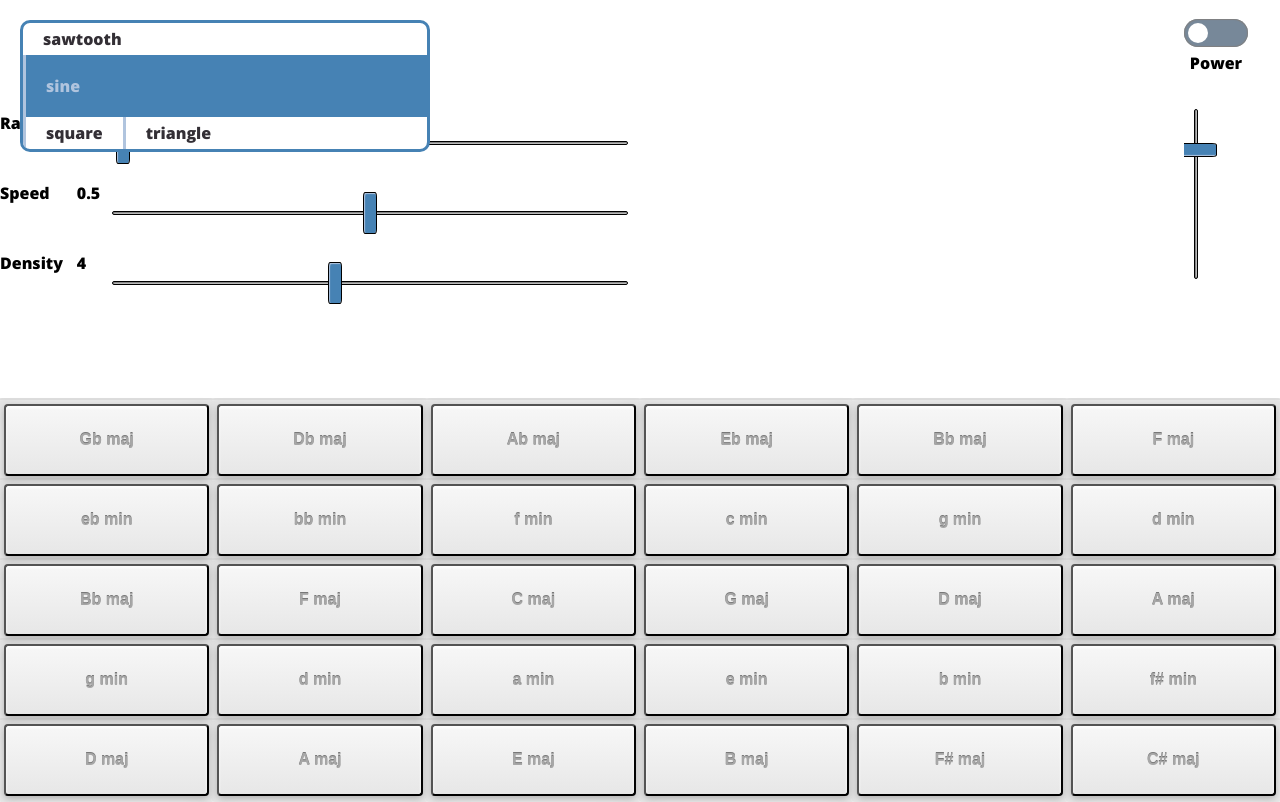
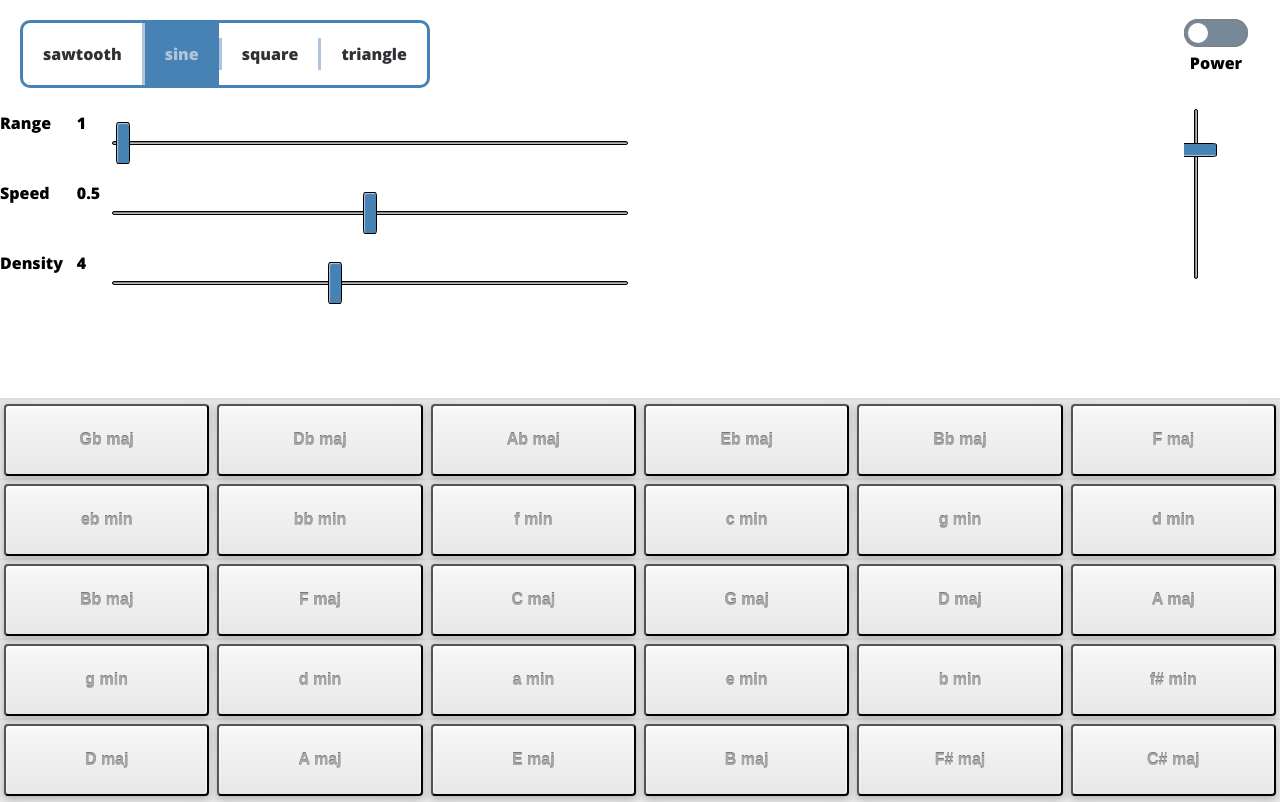
Before and after one commit to MikeSperone/ChordArp_Web, a React app: page / in a window 1280 px wide. Built offline with nearby package versions, Linux system fonts and the light colour scheme; the HTML template or start-up script is replaced by a standard one.

Commit message:
tone control CSS fix

```diff
--- a/src/Components/ToneControls.js
+++ b/src/Components/ToneControls.js
@@ -46,7 +46,9 @@ const RadioLabel = styled.label`
         }
     }
     ${RadioInput}:checked + & {
-        width: 100%;
+        @media (max-width: 920px) {
+            width: 100%;
+        }
         padding: 20px;
         color: LightSteelBlue;
         background: SteelBlue;
```
